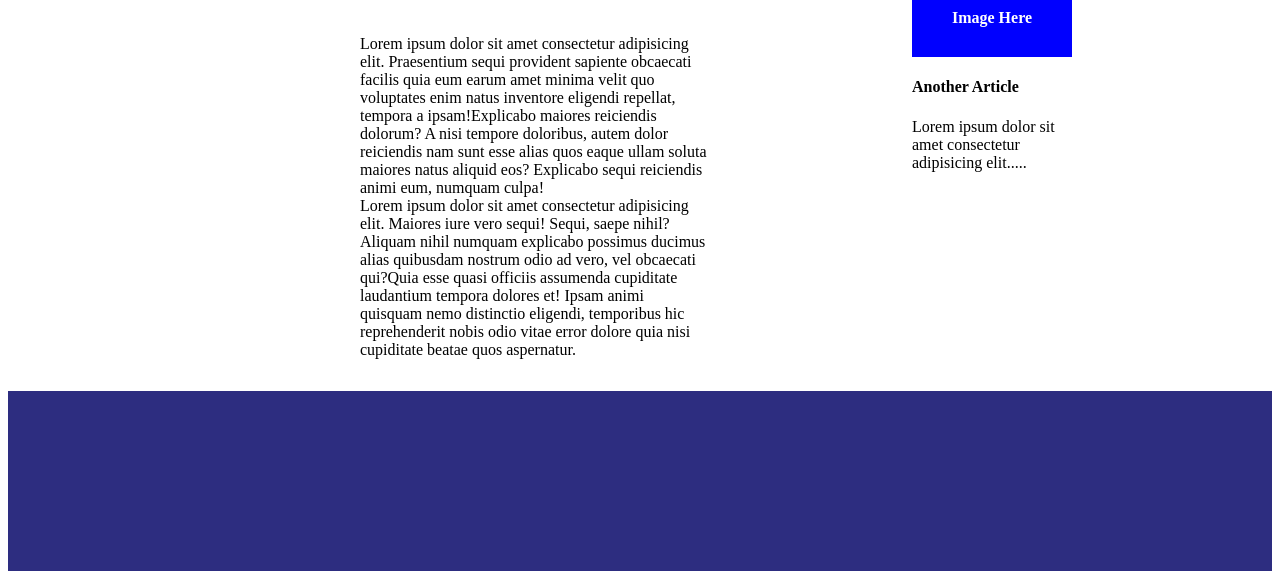
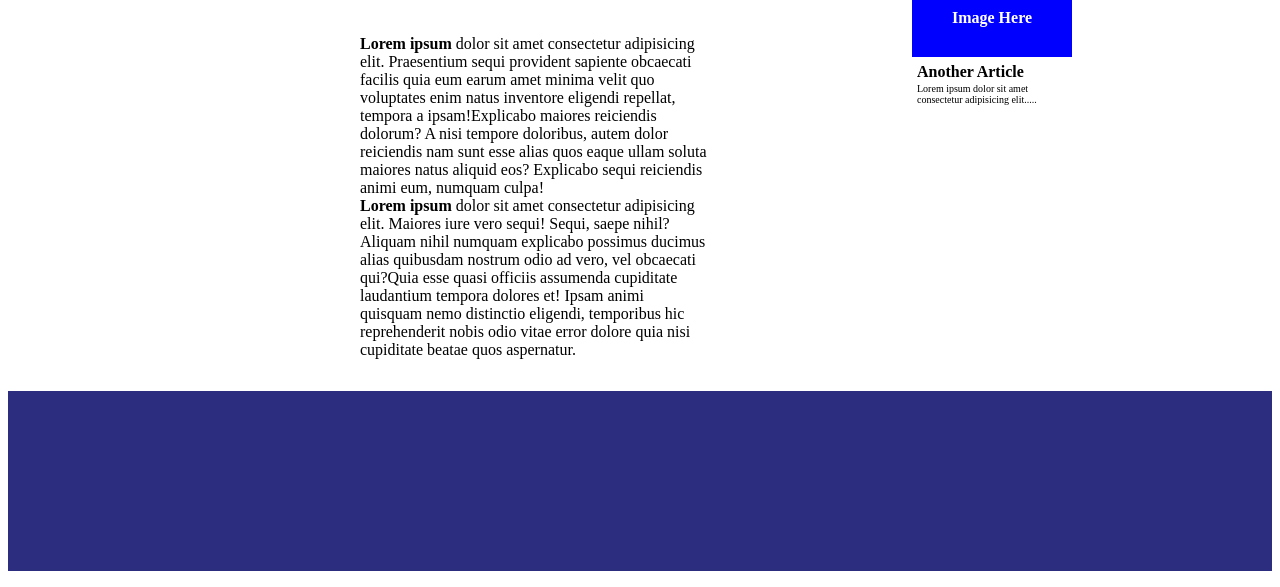
Before and after one commit to ZacharyTyler/CoolSite, a plain HTML site: page index.html in a window 1280 px wide. Shown: the part 228-815 px from the top of the page. Drawn offline with Linux system fonts and the light colour scheme.

Commit message:
Formated image and caption

```diff
--- a/index.html
+++ b/index.html
@@ -12,22 +12,26 @@
 <body class="text-center">
   <h1 class="header">Hey there I have a cool site</h1>
   <h3 class="break-bar"><br></h3>
-  <div class="image-text inline">
-    <h4 class="image">Image Here</h4>
-    <h4>Another Article</h4>
-    <p>Lorem ipsum dolor sit amet consectetur adipisicing elit.....</p>
+  <div class="image inline">
+    <h4 class="image-text">Image Here</h4>
+    <div class="article-text">
+      <h4>Another Article</h4>
+      <p class="article-descript">Lorem ipsum dolor sit amet consectetur adipisicing elit.....</p>
+    </div>
   </div>
   <h1 class="designers">Why Designers are important!</h1>
 
   <div class="body-text inline">
-    <p>Lorem ipsum dolor sit amet consectetur adipisicing elit. Praesentium sequi provident sapiente obcaecati facilis
+    <p><b>Lorem ipsum</b> dolor sit amet consectetur adipisicing elit. Praesentium sequi provident sapiente obcaecati
+      facilis
       quia eum earum amet minima velit quo voluptates enim natus inventore eligendi repellat, tempora a
       ipsam!Explicabo
       maiores reiciendis dolorum? A nisi tempore doloribus, autem dolor reiciendis nam sunt esse alias quos eaque
       ullam
       soluta maiores natus aliquid eos? Explicabo sequi reiciendis animi eum, numquam culpa!
       <br>
-      Lorem ipsum dolor sit amet consectetur adipisicing elit. Maiores iure vero sequi! Sequi, saepe nihil? Aliquam
+      <b>Lorem ipsum</b> dolor sit amet consectetur adipisicing elit. Maiores iure vero sequi! Sequi, saepe nihil?
+      Aliquam
       nihil numquam explicabo possimus ducimus alias quibusdam nostrum odio ad vero, vel obcaecati qui?Quia esse quasi
       officiis assumenda cupiditate laudantium tempora dolores et! Ipsam animi quisquam nemo distinctio eligendi,
       temporibus hic reprehenderit nobis odio vitae error dolore quia nisi cupiditate beatae quos aspernatur.</p>
--- a/style.css
+++ b/style.css
@@ -1,7 +1,7 @@
 .text-center {
   text-align: center;
 }
-.image-text {
+.image {
   text-align: right;
   width: 160px;
 
@@ -32,12 +32,20 @@ text-align: initial;
 .bottom {
   background-color: rgb(45, 45, 128);
 }
-.image {
+.image-text {
   text-align: center;
   background-color: blue;
   padding: 30px;
   color: white;
+  margin-bottom: -15px;
 }
 .designers {
   margin-left: 200px;
 }
+.article-text {
+  margin-left: 5px;
+}
+.article-descript {
+  margin-top: -20px;
+  font-size: 10px;
+}
```
